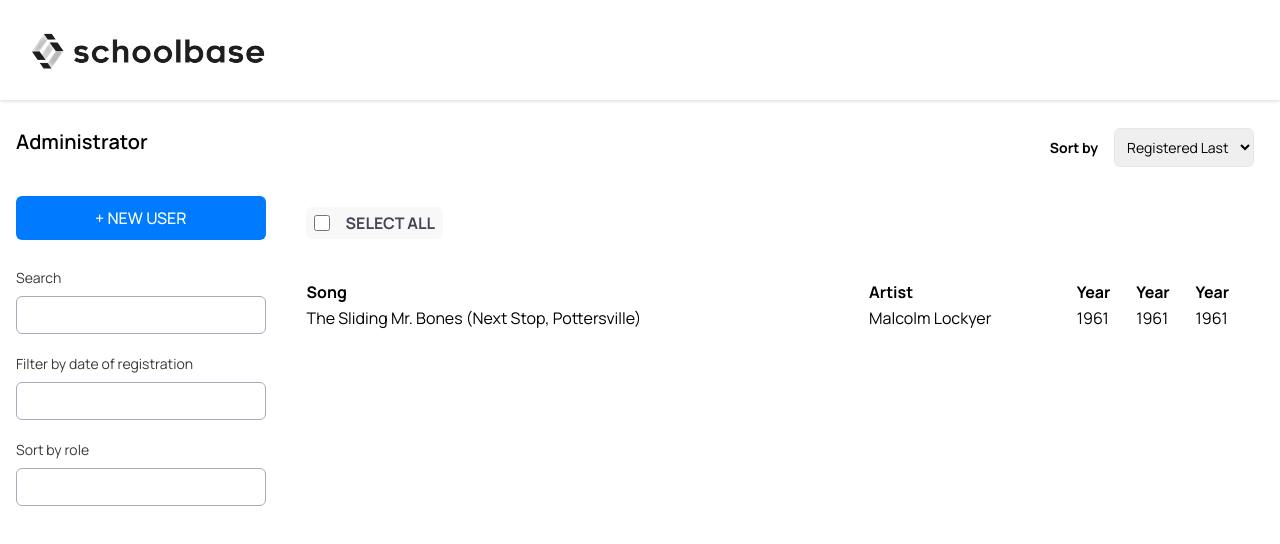
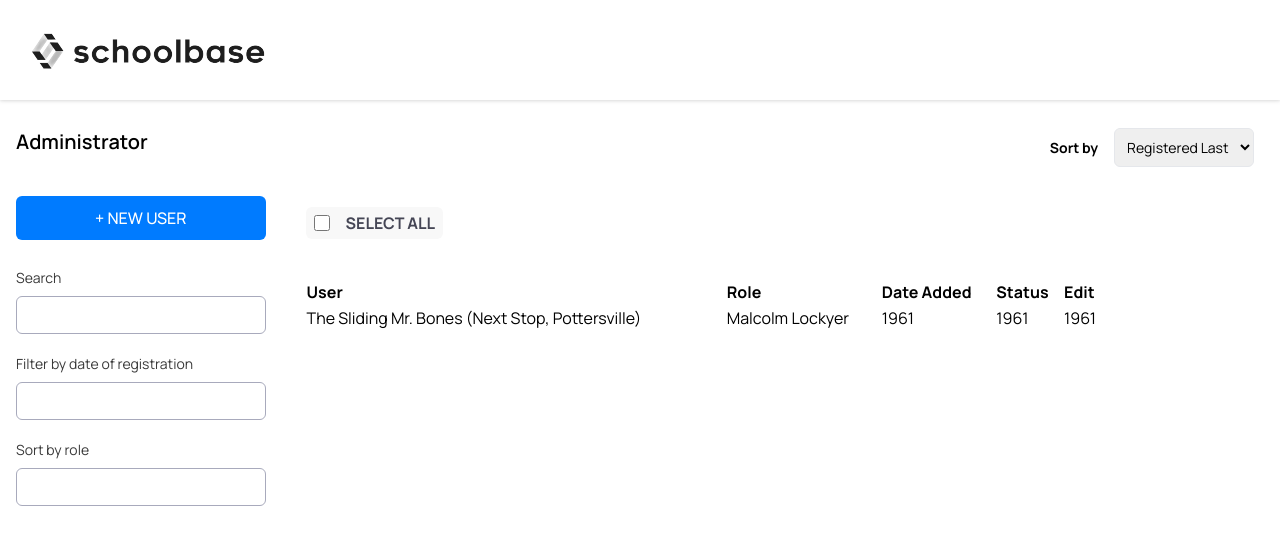
Before and after one commit to AJ1732/capstone_schoolbase_lms, a React (Vite) app: page /superadmin in a window 1280 px wide. Shown: the top 544 px of the page. Built offline with nearby package versions, Linux system fonts and the light colour scheme; no server answers.

Commit message:
feat: set users table ui

```diff
--- a/src/anatomy/Pages/Admin/sections/UsersTable.jsx
+++ b/src/anatomy/Pages/Admin/sections/UsersTable.jsx
@@ -2,7 +2,7 @@ import React from 'react'
 
 const UsersTable = () => {
   return (
-    <div className='w-full flex flex-col justify-start items-start gap-10'>
+    <div className='w-full flex flex-col justify-start items-start gap-10 overflow-scroll'>
       <fieldset className='self-end space-x-4'>
         <label htmlFor="sort" className='font-bold text-sm'>Sort by</label>
         <select name="sort" id="sort" className='text-sm p-2 border rounded-md'>
@@ -18,15 +18,15 @@ const UsersTable = () => {
       </fieldset>
 
       {/* TODO: USERS TABLE HERE */}
-      <div className='w-full overflow-y-scroll'>
-        <table class="table-auto w-full">
+      <div className=''>
+        <table class="table-auto min-w-[50rem] w-full overflow-auto">
           <thead className='text-left'>
             <tr>
-              <th>Song</th>
-              <th>Artist</th>
-              <th>Year</th>
-              <th>Year</th>
-              <th>Year</th>
+              <th>User</th>
+              <th>Role</th>
+              <th>Date Added</th>
+              <th>Status</th>
+              <th>Edit</th>
             </tr>
           </thead>
           <tbody>
```
